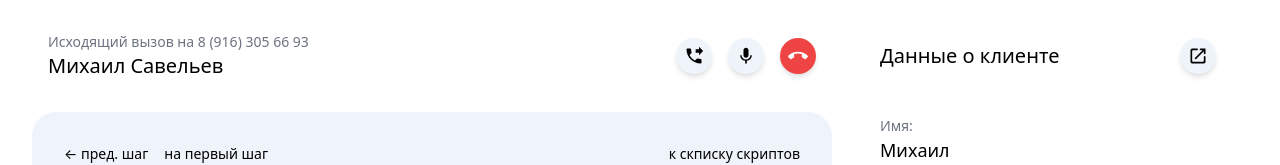
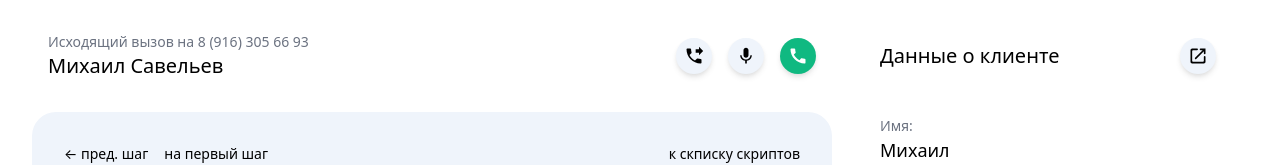
Before and after one commit to sdv43/crm-hack, a Vue app: page /operator-card in a window 1280 px wide. Both pictures are taken after a click on the button 798 px from the left and 56 px from the top of the page. Shown: the top 165 px of the page. Built offline with nearby package versions, Linux system fonts and the light colour scheme.

Commit message:
Добавлены логика совершения\завершения звонка на кнопку

```diff
--- a/src/components/CardHeader.vue
+++ b/src/components/CardHeader.vue
@@ -25,10 +25,15 @@
         <img v-show="!mute" src="@/assets/icons/mic_white_24dp.svg" alt="null"/>
       </button>
       <button
-        :class="[$style.action, $style.end]"
-        @click="callEnd"
+        :class="[
+          $style.action,
+          iconCall ? $style.call : $style.end,
+          iconOpacity ? $style.opacity : '',
+        ]"
+        @click="callToggle"
       >
-        <img src="@/assets/icons/call_end_white_24dp.svg" alt="null"/>
+        <img v-show="iconCall" src="@/assets/icons/call_white_24dp.svg" alt="null"/>
+        <img v-show="!iconCall" src="@/assets/icons/call_end_white_24dp.svg" alt="null"/>
       </button>
     </div>
   </header>
@@ -36,6 +41,9 @@
 
 <script>
 import { mapState } from 'vuex';
+import {
+  CALL_FINISHED, CALL_TALKING, CALL_ENDING, CALL_IN_PROGRESS,
+} from '@/store/modules/operatorCard/constants';
 
 export default {
   name: 'CardHeader',
@@ -53,11 +61,20 @@ export default {
     ]),
 
     ...mapState('operatorCard', [
+      'callStatus',
       'phoneNumber',
     ]),
 
     clientFullName() {
       return `${this.name} ${this.lastName}`;
+    },
+
+    iconCall() {
+      return [CALL_FINISHED, CALL_IN_PROGRESS].includes(this.callStatus);
+    },
+
+    iconOpacity() {
+      return [CALL_ENDING, CALL_IN_PROGRESS].includes(this.callStatus);
     },
   },
 
@@ -66,8 +83,20 @@ export default {
       this.mute = !this.mute;
     },
 
-    callEnd() {
-      alert('End call...');
+    callToggle() {
+      if (this.callStatus === CALL_TALKING) {
+        this.$store.state.operatorCard.callStatus = CALL_ENDING;
+
+        setTimeout(() => {
+          this.$store.state.operatorCard.callStatus = CALL_FINISHED;
+        }, 2500);
+      } else if (this.callStatus === CALL_FINISHED) {
+        this.$store.state.operatorCard.callStatus = CALL_IN_PROGRESS;
+
+        setTimeout(() => {
+          this.$store.state.operatorCard.callStatus = CALL_TALKING;
+        }, 2500);
+      }
     },
   },
 };
@@ -103,6 +132,14 @@ export default {
       width: auto;
     }
 
+    &.opacity {
+      @apply opacity-50;
+    }
+
+    &.call {
+      @apply bg-green-500;
+    }
+
     &.end {
       @apply bg-red-500;
     }
--- /dev/null
+++ b/src/store/modules/operatorCard/constants.js
@@ -0,0 +1,4 @@
+export const CALL_IN_PROGRESS = 'call_in_progress';
+export const CALL_TALKING = 'call_in_talking';
+export const CALL_ENDING = 'call_ending';
+export const CALL_FINISHED = 'call_finished';
--- a/src/store/modules/operatorCard/state.js
+++ b/src/store/modules/operatorCard/state.js
@@ -1,5 +1,7 @@
+import { CALL_TALKING } from '@/store/modules/operatorCard/constants';
+
 const stateOperatorCard = {
-  callStatus: 'calling',
+  callStatus: CALL_TALKING,
   phoneNumber: '8 (916) 305 66 93',
 };
 
```
